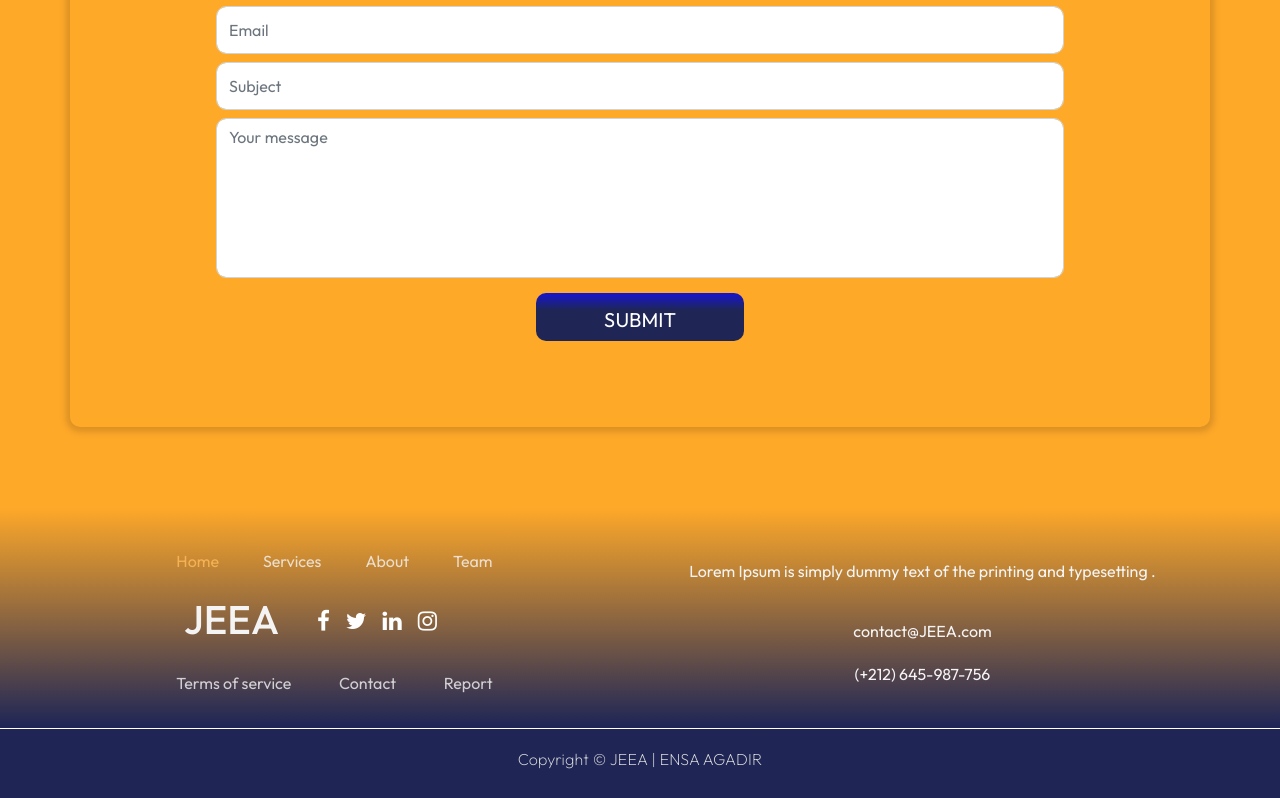
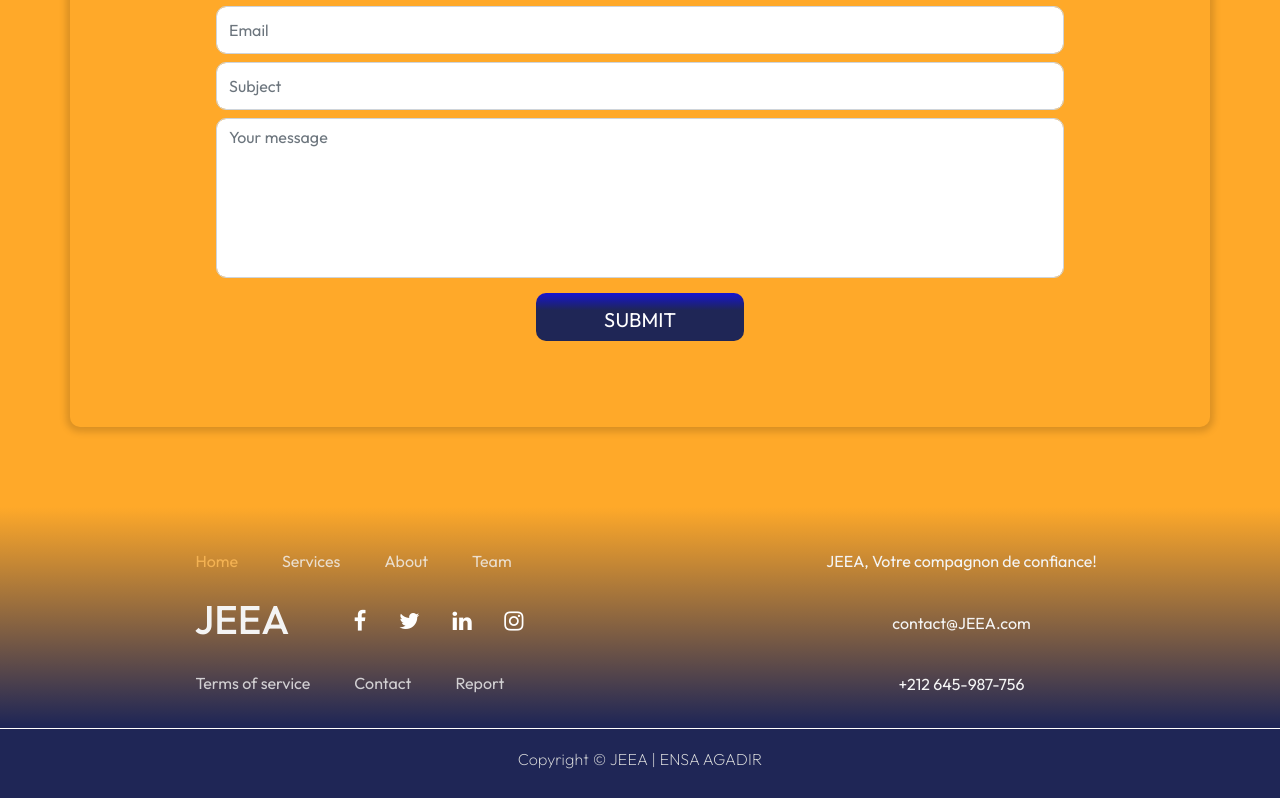
Before and after one commit to hamza-ihind/JEEA_Project, a React (Create React App) app in the folder frontend/: page / in a window 1280 px wide. Shown: the part 3887-4685 px from the top of the page. Built offline with nearby package versions, Linux system fonts and the light colour scheme.

Commit message:
major changes + dark/light mode added

```diff
--- a/frontend/src/components/Cjem/Cjem.scss
+++ b/frontend/src/components/Cjem/Cjem.scss
@@ -14,14 +14,6 @@
   display: flex;
   align-items: center;
   justify-content: center;
-
-  &__gif {
-    position: absolute;
-    left: 50%;
-    width: 100%;
-    height: 100%;
-    mix-blend-mode: soft-light;
-  }
 
   &__container {
     width: 75%;
--- a/frontend/src/components/Contact/Contact.jsx
+++ b/frontend/src/components/Contact/Contact.jsx
@@ -34,10 +34,7 @@ const Footer = (props) => {
             <h1 className="title">CONTACT US</h1>
             <img src={star} alt="star" className="starImg" />
           </div>
-          <p>
-            Lorem ipsum, dolor sit amet consectetur adipisicing elit. Nostrum,
-            sed, iusto harum et officiis
-          </p>
+          <p>Confiez vos projets à nos étudiants</p>
         </div>
         <form
           ref={form}
--- a/frontend/src/components/footer/Footer.jsx
+++ b/frontend/src/components/footer/Footer.jsx
@@ -3,12 +3,13 @@ import "./Footer.scss";
 // import { FontAwesomeIcon } from "@fortawesome/react-fontawesome";
 const Footer = (props) => {
   return (
-    <div className={props.isDarkMode ? 'footer-clean dark' : 'footer-clean light'}>
+    <div
+      className={props.isDarkMode ? "footer-clean dark" : "footer-clean light"}
+    >
       <div className="content ">
         <div className="content_flex">
           <div className="left_side">
-            <div className="footer_nav top">
-              <ul>
+            <ul className="footer_nav top">
               <li>
                 <a href="#" className="active">
                   Home
@@ -24,9 +25,8 @@ const Footer = (props) => {
                 <a href="#">Team</a>
               </li>
             </ul>
-            </div>
 
-            <div className="middle">
+            <div className="footer_nav middle">
               <div className="logo">
                 <h1>JEEA</h1>
               </div>
@@ -46,8 +46,7 @@ const Footer = (props) => {
               </div>
             </div>
 
-            <div className="footer_nav buttom">
-              <ul>
+            <ul className="footer_nav bottom">
               <li>
                 <a href="#">Terms of service</a>
               </li>
@@ -59,14 +58,11 @@ const Footer = (props) => {
               </li>
             </ul>
           </div>
-          </div>
 
           <div className="right_side ">
-            <p>
-              Lorem Ipsum is simply dummy text of the printing and typesetting .{" "}
-            </p>
+            <p>JEEA, Votre compagnon de confiance! </p>
             <span>contact@JEEA.com</span>
-            <span>(+212) 645-987-756</span>
+            <span>+212 645-987-756</span>
           </div>
         </div>
       </div>
--- a/frontend/src/components/footer/Footer.scss
+++ b/frontend/src/components/footer/Footer.scss
@@ -12,11 +12,7 @@ $background-color_1: var(--dark-color);
   );
 }
 .footer-clean.dark {
-  background: linear-gradient(
-    0deg,
-    rgba(255, 169, 41, 1) 25%,
-    #5b5fa9 100%
-  );
+  background: linear-gradient(0deg, rgba(255, 169, 41, 1) 25%, #5b5fa9 100%);
 }
 
 .footer-clean {
@@ -72,39 +68,56 @@ $background-color_1: var(--dark-color);
   flex-wrap: nowrap;
   justify-content: space-around;
   // LEFT SIDE STYLE :
+
   .left_side {
-    .footer_nav ul {
+    .footer_nav {
+      &.top {
         display: flex;
         flex-direction: row;
         flex-wrap: wrap;
+        gap: 20px;
+        padding: 0;
+      }
+
+      &.middle {
+        display: flex;
         justify-content: space-between;
-      gap: 20px;
-    }
-    .middle {
-      display: flex;
-      justify-content: center;
         flex-direction: row;
         flex-wrap: nowrap;
         align-items: center;
-      margin: 20px;
+        margin: 20px 0;
+
         .logo {
-        margin-right: 30px;
+          margin-left: 11px;
         }
-      .item_social a {
-        padding: 0.5rem;
+        .item_social {
+          display: flex;
+          flex-direction: row;
+          justify-content: space-between;
+          width: 50%;
+        }
+      }
+
+      &.bottom {
+        display: flex;
+        flex-direction: row;
+        flex-wrap: wrap;
+        gap: 20px;
+        padding: 0;
       }
     }
   }
+
   // RIGHT SIDE STYLE :
   .right_side {
     display: flex;
     flex-direction: column;
     flex-wrap: nowrap;
-    justify-content: space-around;
+    justify-content: space-between;
     align-items: center;
-    gap: 0rem;
     p {
       font-size: 1rem;
+      margin: 0;
     }
     span {
       font-size: 1rem;
--- a/frontend/src/locales/fr.json
+++ b/frontend/src/locales/fr.json
@@ -1,11 +1,9 @@
 {
-    "labels": {
-        "Team": "équipe",
-        "Home": "Home",
-        "About": "a propos",
-        "ContactUs": "contactez nos",
-        "Services":"Services"
-
-
-
-        }}
+  "labels": {
+    "Team": "équipe",
+    "Home": "Acceuil",
+    "About": "à propos",
+    "ContactUs": "contactez-nous",
+    "Services": "Services"
+  }
+}
```
Also changed, not shown: frontend/src/locales/en.json (+8 -8 lines). Lines whose indentation alone changed are shown as unchanged.
